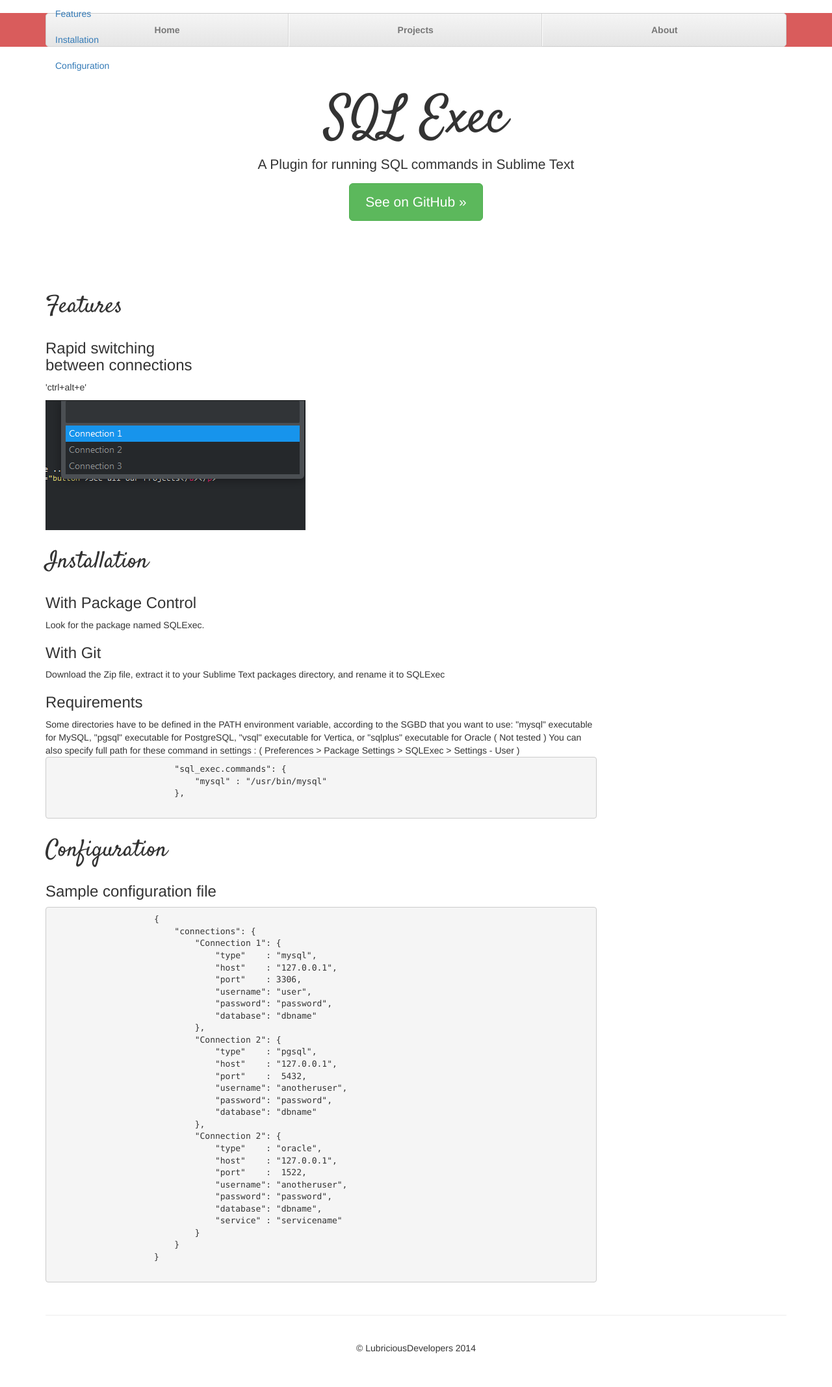
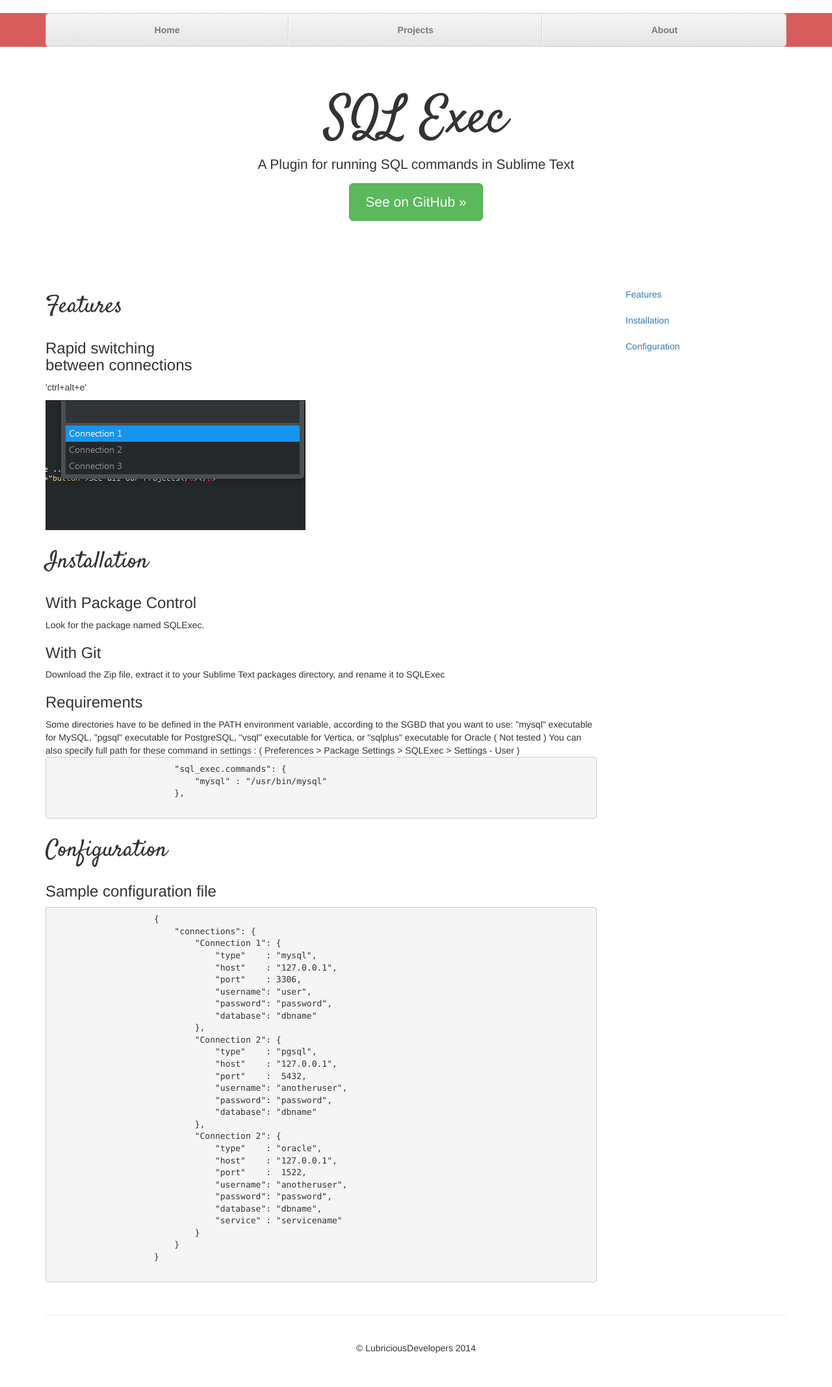
Before and after one commit to LubriciousDevelopers/lubriciousdevelopers.github.io, a Jekyll site: the page built from projects/sublime-sql-exec/index.html, in a window 1280 px wide. Shown: the whole page at 65% size. Built offline with Jekyll 4.4.1, drawn with Linux system fonts in a browser that asks for light colours; nearby versions of some CDN libraries.

Commit message:
Set affix to ul instead of div

```diff
--- a/css/styles.css
+++ b/css/styles.css
@@ -4,10 +4,6 @@
 
 h1, h2 {
     font-family: 'Satisfy', cursive;
-}
-
-.affix {
-    top:1px;
 }
 
 img.avatar {
--- a/projects/sublime-sql-exec/index.html
+++ b/projects/sublime-sql-exec/index.html
@@ -90,8 +90,8 @@
 
     </div>
 
-    <div class="col-md-3 affix" data-spy="affix" data-offset-top="60" >
-        <ul class="nav">
+    <div class="col-md-3">
+        <ul class="nav affix">
             <li>
                 <a href="#features">Features</a>
             </li>
```
